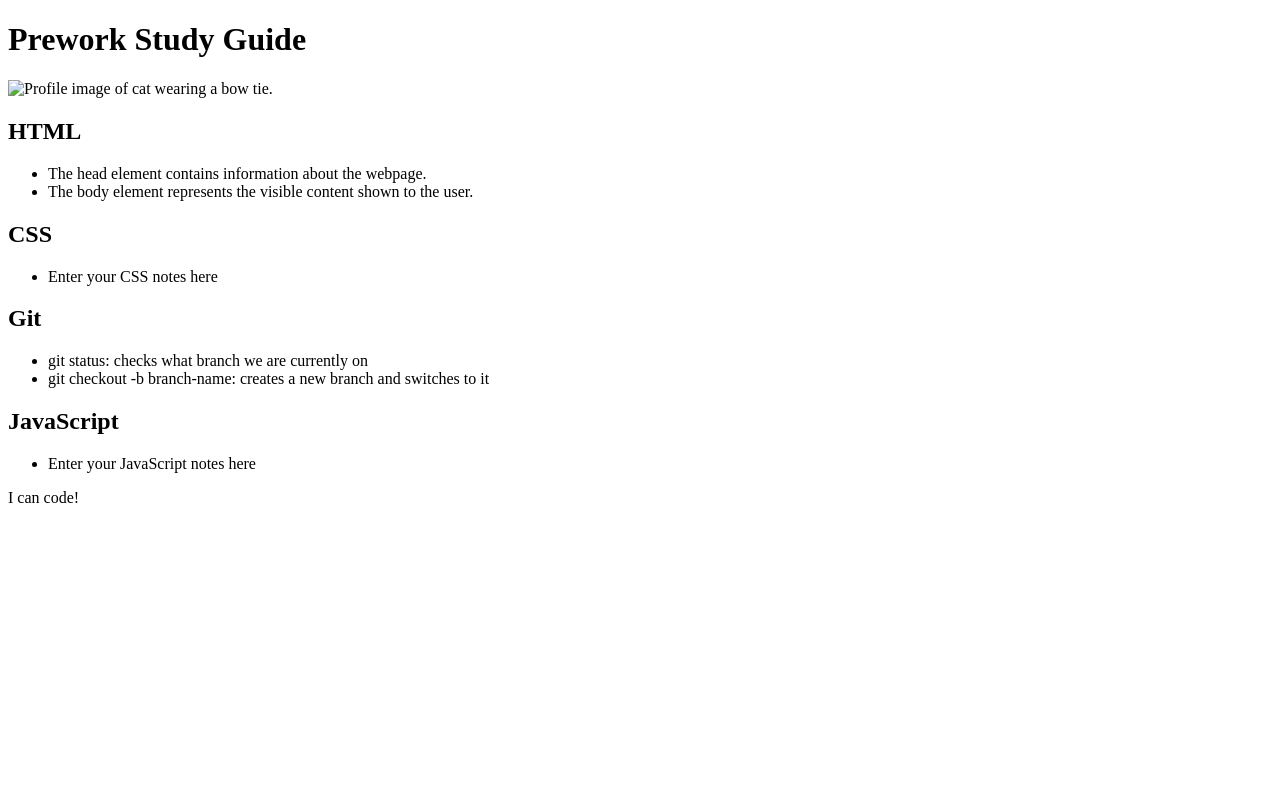
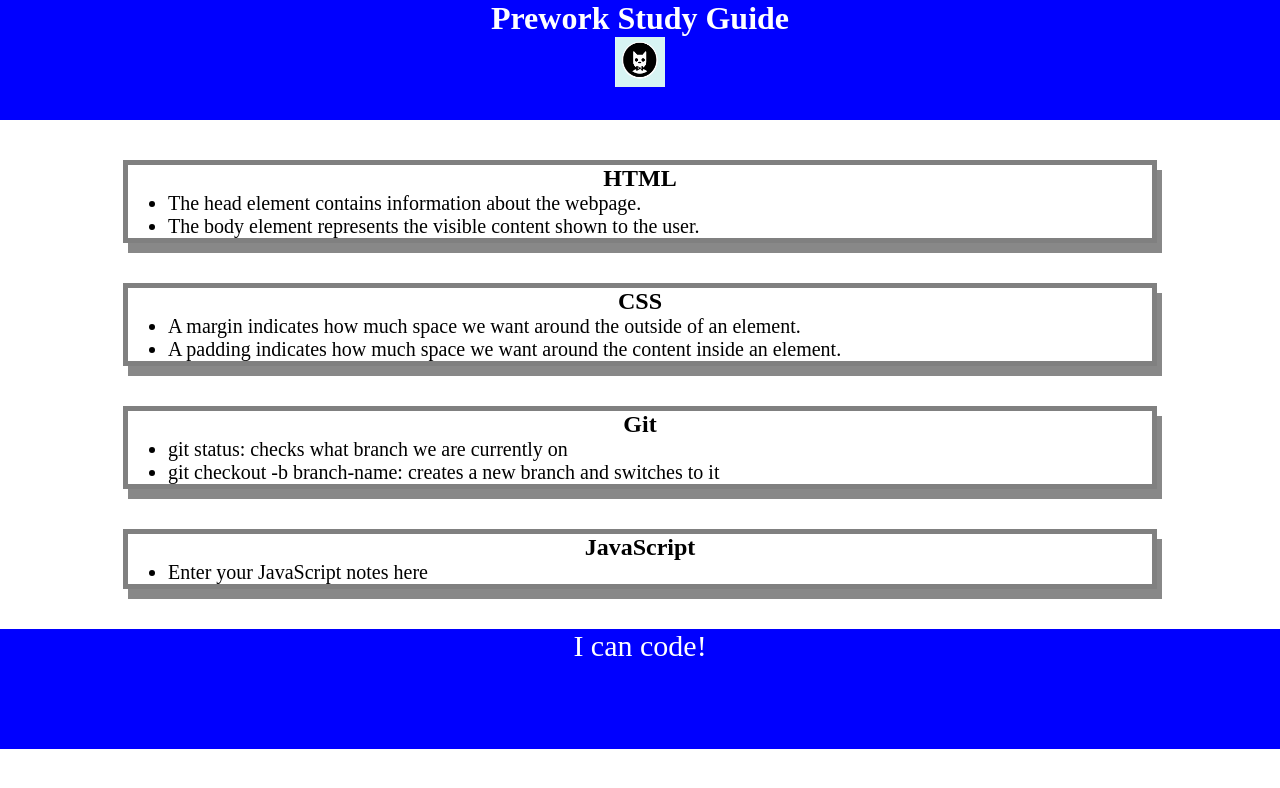
Before and after one commit to 6358cy2024/prework-study-guide, a plain HTML site: page index.html in a window 1280 px wide. Drawn offline with Linux system fonts and the light colour scheme.

Commit message:
added CSS to project

```diff
--- /dev/null
+++ b/assets/style.css
@@ -0,0 +1,41 @@
+* {
+    margin: 0;
+    padding: 0;
+}
+header,
+footer {
+ width: 100%;
+ height: 120px;
+ background-color: blue;
+ color: white;
+}
+
+h1,
+h2 {
+ text-align: center;
+}
+
+img {
+ display: block;
+ height: 50px;
+ width: 50px;
+ margin-left: auto;
+ margin-right: auto;
+}
+
+ul {
+ padding-left: 40px;
+ font-size: 20px;
+}
+
+p {
+ text-align: center;
+ font-size: 30px;
+
+}
+.card {
+    width: 80%;
+    margin: 40px auto;
+    border: 5px solid gray;
+    box-shadow: 5px 10px #888888;
+  }
--- a/index.html
+++ b/index.html
@@ -4,7 +4,8 @@
     <meta charset="UTF-8" />
     <meta http-equiv="X-UA-Compatible" content="IE=edge" />
     <meta name="viewport" content="width=device-width, initial-scale=1.0" />
-    <title>Test file of cat</title>
+    <link rel="stylesheet" href="./assets/style.css">
+    <title>Prework Study Guide</title>
   </head>
   <body>
     <header id="top">
@@ -23,7 +24,8 @@
       <section class="card" id="css-section">
         <h2>CSS</h2>
         <ul>
-          <li>Enter your CSS notes here</li>
+          <li>A margin indicates how much space we want around the outside of an element.</li>
+          <li>A padding indicates how much space we want around the content inside an element.</li>
         </ul>
       </section>
 
@@ -32,6 +34,7 @@
         <ul>
           <li>git status: checks what branch we are currently on</li>
           <li>git checkout -b branch-name: creates a new branch and switches to it</li>
+
         </ul>
       </section>
 
```
Also changed, not shown: assets/bowtie-cat.png (added).
